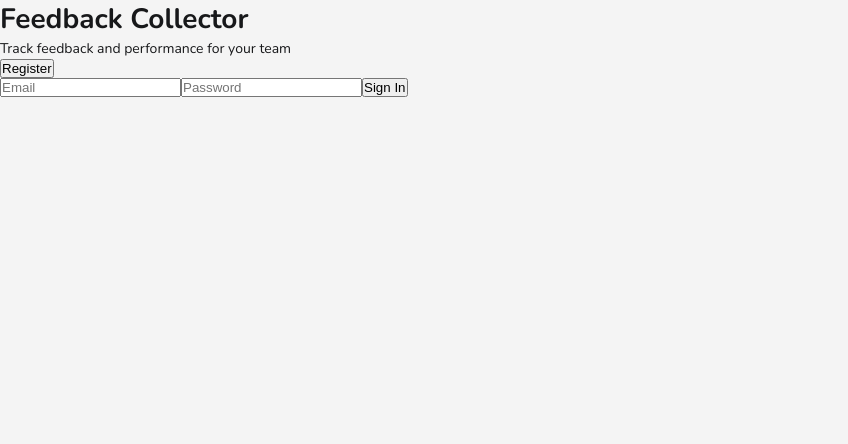
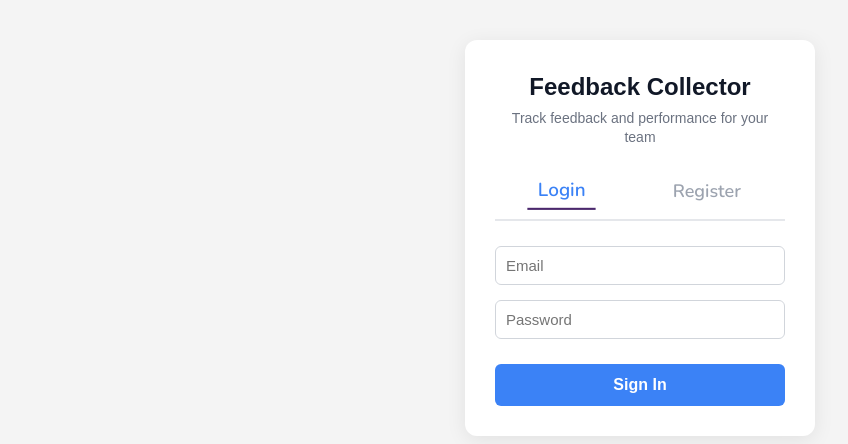
Before and after one commit to FeedbackCollector/feedback-collector, a React (Vite) app in the folder feedback-app-web/: page / in a window 1280 px wide. Shown: the top 444 px of the page, without its empty margins (0-848 px from the left). Built offline with nearby package versions, Linux system fonts and the light colour scheme.

Commit message:
feat(login): update login and registration forms with improved structure and styling

```diff
--- a/feedback-app-web/src/pages/login.tsx
+++ b/feedback-app-web/src/pages/login.tsx
@@ -1,21 +1,19 @@
 import { useAuthStore } from "../store/authStore";
-// import "../styles/Login.css"
+// @ts-ignore CSS files are handled by the bundler.
+import "../styles/login.css";
 
 function Login() {
-
     const activeForm = useAuthStore((state) => state.activeForm);
     const error = useAuthStore((state) => state.error);
     const isAuthenticated = useAuthStore((state) => state.isAuthenticated);
     const switchForm = useAuthStore((state) => state.switchForm);
     const logout = useAuthStore((state) => state.logout);
 
-
     const loginEmail = useAuthStore((state) => state.loginEmail);
     const loginPassword = useAuthStore((state) => state.loginPassword);
     const setLoginEmail = useAuthStore((state) => state.setLoginEmail);
     const setLoginPassword = useAuthStore((state) => state.setLoginPassword);
     const loginSubmit = useAuthStore((state) => state.loginSubmit);
-
 
     const regName = useAuthStore((state) => state.regName);
     const regEmail = useAuthStore((state) => state.regEmail);
@@ -28,27 +26,20 @@ function Login() {
     const setRegConfirmPassword = useAuthStore((state) => state.setRegConfirmPassword);
     const createAccount = useAuthStore((state) => state.createAccount);
 
-
-    const onLoginSubmit = (e: React.FormEvent) => {
+    const handleSubmit = (e: React.FormEvent) => {
         e.preventDefault();
+        if (activeForm === 'login') {
             const success = loginSubmit();
-        if (success) {
-            console.log("Logged in successfully!");
+            if (success) console.log("Logged in successfully!");
+        } else {
+            const success = createAccount();
+            if (success) console.log("Account created successfully!");
         }
     };
 
-    const onRegisterSubmit = (e: React.FormEvent) => {
-        e.preventDefault();
-        const success = createAccount();
-        if (success) {
-            console.log("Account created successfully!");
-        }
-    };
-
-
     if (isAuthenticated) {
         return (
-            <div className="feedback-container" style={{ textAlign: 'center', padding: '2rem' }}>
+            <div className="feedback-container authenticated">
                 <h1 className="tittle">Welcome to Feedback Collector</h1>
                 <p>You are logged in successfully.</p>
                 <button className="btn-get-into" onClick={logout}>
@@ -61,45 +52,33 @@ function Login() {
     return (
         <div className="feedback-container">
             <h1 className="tittle">Feedback Collector</h1>
-            <label>Track feedback and performance for your team</label>
+            <label className="subtitle">Track feedback and performance for your team</label>
+
+            {/* Switcher visual de palabras fijas */}
+            <div className="switch-tabs">
+                <button
+                    type="button"
+                    className={`tab-btn ${activeForm === 'login' ? 'active' : ''}`}
+                    onClick={() => switchForm('login')}
+                >
+                    Login
+                </button>
+                <button
+                    type="button"
+                    className={`tab-btn ${activeForm === 'register' ? 'active' : ''}`}
+                    onClick={() => switchForm('register')}
+                >
+                    Register
+                </button>
+            </div>
+
+            {error && <p className="error-message">{error}</p>}
 
 
-            {error && <p className="error-message" style={{ color: 'red', textAlign: 'center', margin: '10px 0' }}>{error}</p>}
+            <form onSubmit={handleSubmit} className="auth-form">
 
-            {activeForm === 'login' ? (
 
-                <div className="login">
-                    <button type="button" onClick={() => switchForm('register')}>
-                        Register
-                    </button>
-                    <form onSubmit={onLoginSubmit}>
-                        <input
-                            className="input-name"
-                            type="text"
-                            placeholder="Email"
-                            value={loginEmail}
-                            onChange={(e) => setLoginEmail(e.target.value)}
-                        />
-                        <input
-                            className="input-password"
-                            type="password"
-                            placeholder="Password"
-                            value={loginPassword}
-                            onChange={(e) => setLoginPassword(e.target.value)}
-                        />
-                        <button className="btn-get-into" type="submit">
-                            Sign In
-                        </button>
-                    </form>
-
-                </div>
-            ) : (
-
-                <div className="register">
-                    <button type="button" onClick={() => switchForm('login')}>
-                        Login
-                    </button>
-                    <form onSubmit={onRegisterSubmit}>
+                <div className={`form-group ${activeForm === 'register' ? 'show' : ''}`}>
                     <input
                         className="input-name"
                         type="text"
@@ -107,37 +86,45 @@ function Login() {
                         value={regName}
                         onChange={(e) => setRegName(e.target.value)}
                     />
+                </div>
+
+
+                <div className="form-group show">
                     <input
-                            className="input-email"
-                            type="email"
+                        className="input-name"
+                        type="text"
                         placeholder="Email"
-                            value={regEmail}
-                            onChange={(e) => setRegEmail(e.target.value)}
+                        value={activeForm === 'login' ? loginEmail : regEmail}
+                        onChange={(e) => activeForm === 'login' ? setLoginEmail(e.target.value) : setRegEmail(e.target.value)}
                     />
+                </div>
+
+
+                <div className="form-group show">
                     <input
                         className="input-password"
                         type="password"
                         placeholder="Password"
-                            value={regPassword}
-                            onChange={(e) => setRegPassword(e.target.value)}
+                        value={activeForm === 'login' ? loginPassword : regPassword}
+                        onChange={(e) => activeForm === 'login' ? setLoginPassword(e.target.value) : setRegPassword(e.target.value)}
                     />
+                </div>
+
+
+                <div className={`form-group ${activeForm === 'register' ? 'show' : ''}`}>
                     <input
-                            className="input-confirmPassword"
+                        className="input-password"
                         type="password"
                         placeholder="Confirm Password"
                         value={regConfirmPassword}
                         onChange={(e) => setRegConfirmPassword(e.target.value)}
                     />
-
-                        {/* Agregar el desplegable del área del usuario */}
+                </div>
 
                 <button className="btn-get-into" type="submit">
-                            Create Account
+                    {activeForm === 'login' ? 'Sign In' : 'Sign Up'}
                 </button>
             </form>
-
-                </div>
-            )}
         </div>
     );
 }
```
Lines whose indentation alone changed are shown as unchanged.
